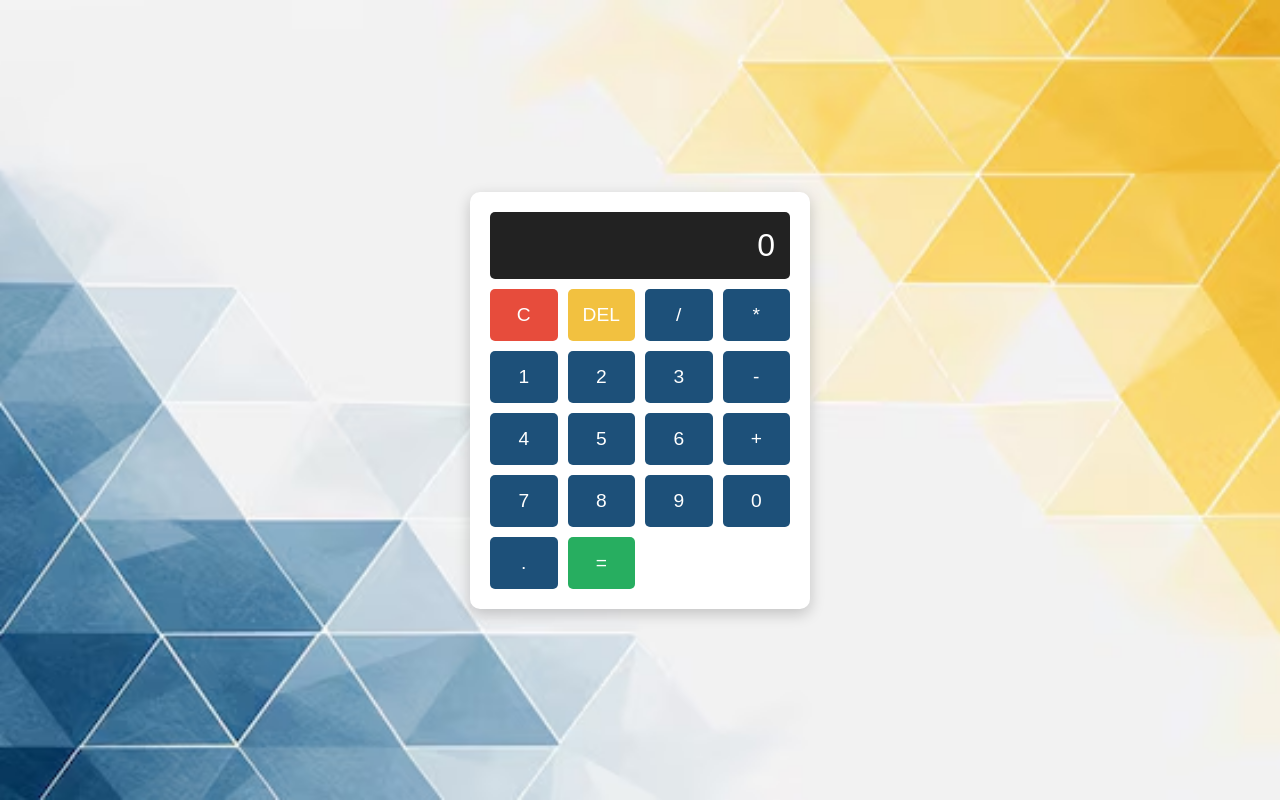
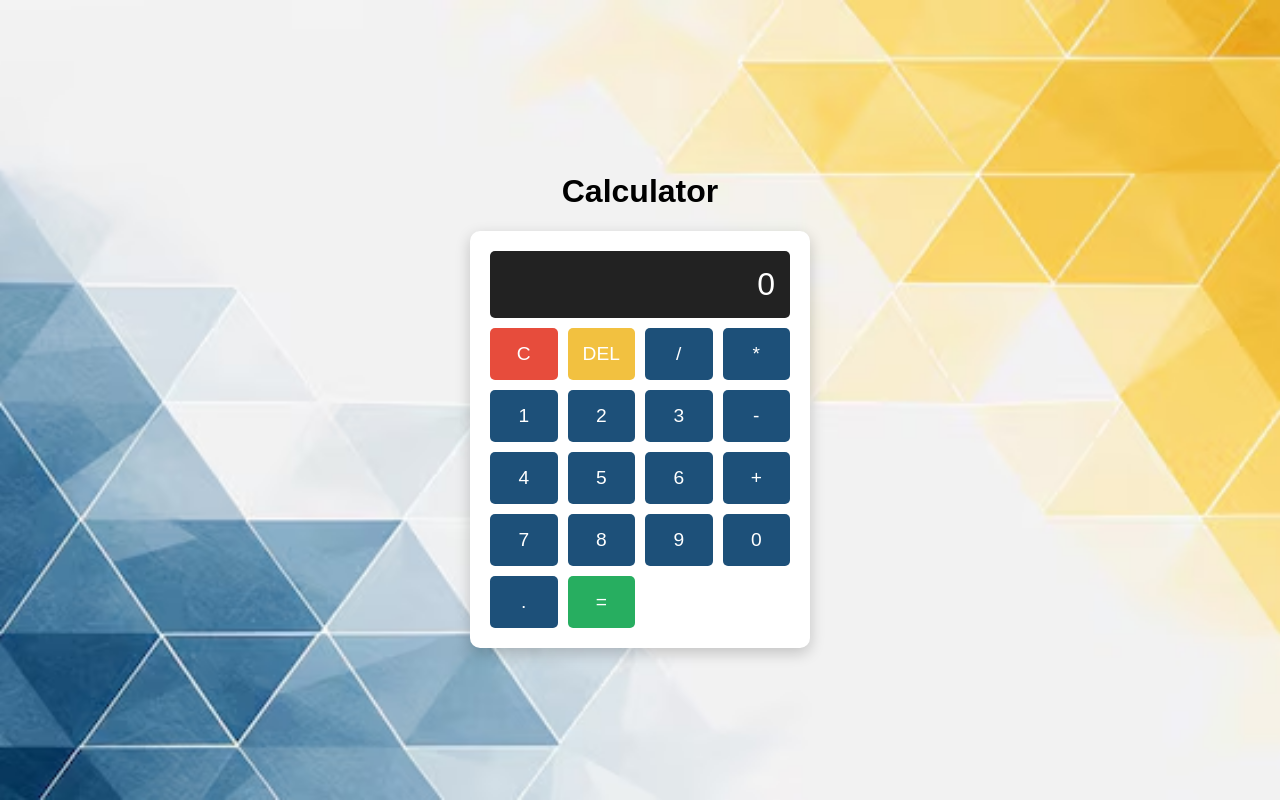
Before and after one commit to nazimdx/Calculator, a plain HTML site: page index.html in a window 1280 px wide. Drawn offline with Linux system fonts and the light colour scheme.

Commit message:
heading added

```diff
--- a/css/style.css
+++ b/css/style.css
@@ -1,5 +1,6 @@
 body {
   display: flex;
+  flex-direction: column;
   justify-content: center;
   align-items: center;
   min-height: 100vh;
--- a/index.html
+++ b/index.html
@@ -1,12 +1,17 @@
 <!DOCTYPE html>
 <html lang="en">
+
 <head>
   <meta charset="UTF-8">
   <meta name="viewport" content="width=device-width, initial-scale=1.0">
-  <title>Calculator 2</title>
+  <title>Calculator</title>
   <link rel="stylesheet" href="css/style.css">
 </head>
+
 <body>
+  <div class="heading">
+    <h1>Calculator</h1>
+  </div>
   <div class="calculator">
     <div class="display" id="display">0</div>
     <div class="buttons">
@@ -32,4 +37,5 @@
   </div>
   <script src="js/script.js"></script>
 </body>
+
 </html>
```
